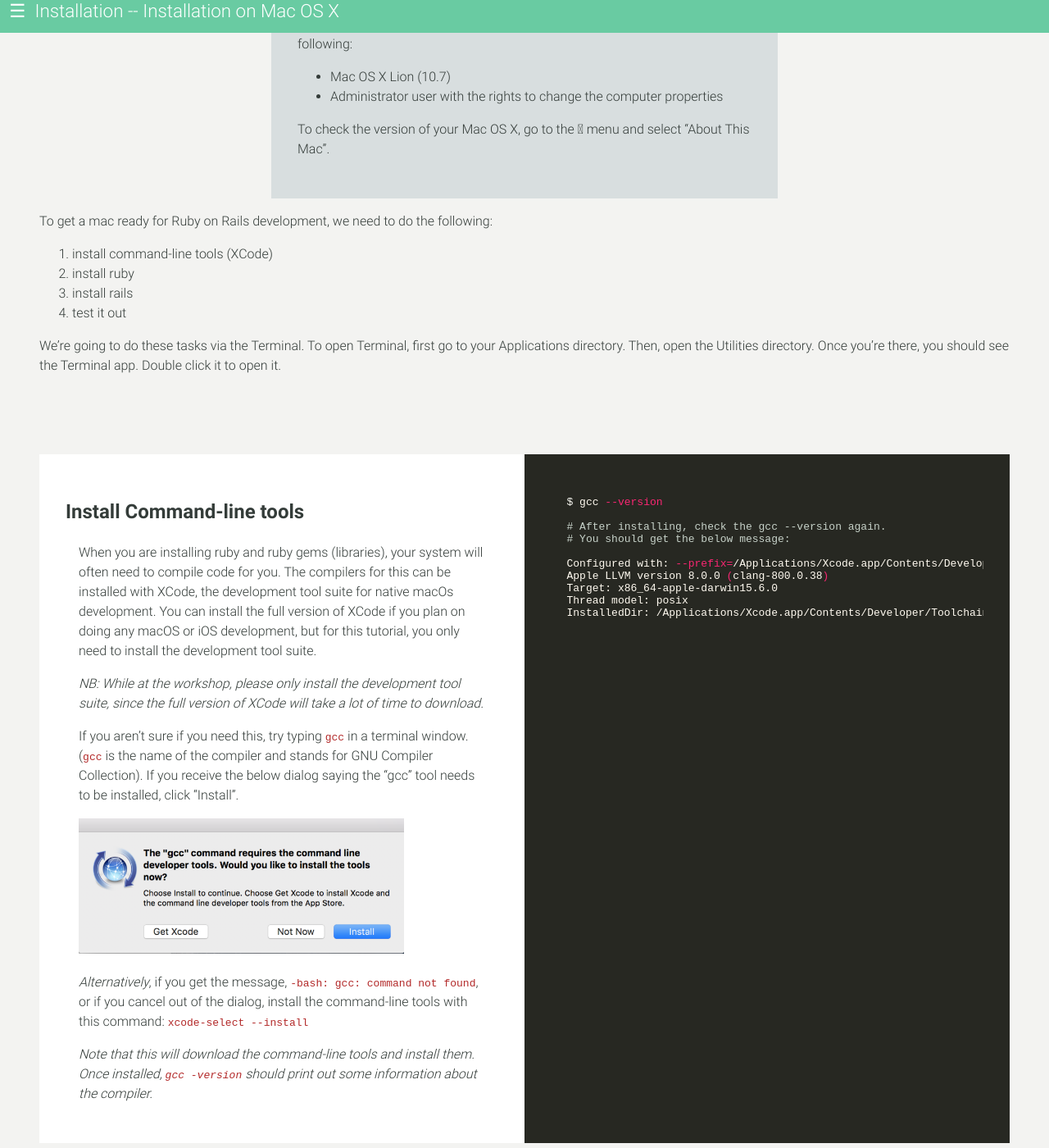
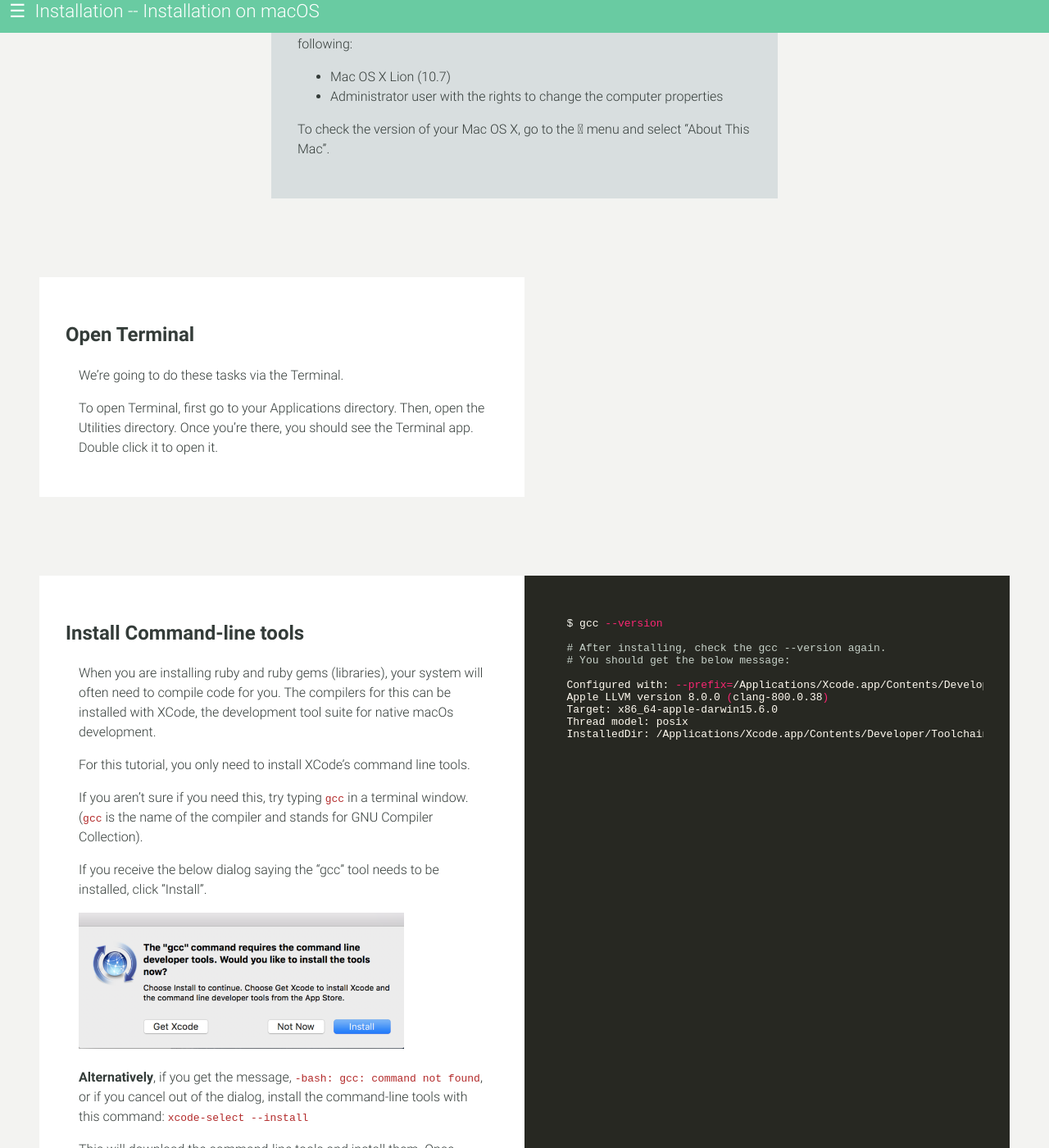
Before and after one commit to bmoreonrails/rails_tutorial, a Jekyll site: the page built from _installation/mac_os.md, in a window 1280 px wide and 1400 px high, scrolled down 306 px. Shown: the whole window at 82% size. Built offline with Jekyll 4.4.1, drawn with Linux system fonts in a browser that asks for light colours; some of the changed text lies outside the part shown.

Commit message:
Tighten up osx install instructions

````diff
--- a/_installation/mac_os.md
+++ b/_installation/mac_os.md
@@ -1,6 +1,6 @@
 ---
 url: mac_os.html
-title: Installation on Mac OS X
+title: Installation on macOS
 layout: rails_installation
 ---
 
@@ -18,31 +18,32 @@
 To check the version of your Mac OS X, go to the &#63743; menu and select "About This Mac".
 {% endprotip %}
 
-To get a mac ready for Ruby on Rails development, we need to do the following:
+{% steps %}
+{% list %}
+## Open Terminal
+We're going to do these tasks via the Terminal.
 
-1. install command-line tools (XCode)
-1. install ruby
-1. install rails
-1. test it out
-
-We're going to do these tasks via the Terminal. To open Terminal, first go to your Applications directory. Then, open the Utilities directory. Once you're there, you should see the Terminal app. Double click it to open it.
-
+To open Terminal, first go to your Applications directory. Then, open the Utilities directory. Once you're there, you should see the Terminal app. Double click it to open it.
+{% endlist %}
+{% endsteps %}
 
 {% steps %}
 {% list %}
 ## Install Command-line tools
 
-When you are installing ruby and ruby gems (libraries), your system will often need to compile code for you.  The compilers for this can be installed with XCode, the development tool suite for native macOs development.  You can install the full version of XCode if you plan on doing any macOS or iOS development, but for this tutorial, you only need to install the development tool suite.
+When you are installing ruby and ruby gems (libraries), your system will often need to compile code for you.  The compilers for this can be installed with XCode, the development tool suite for native macOs development.
 
-*NB: While at the workshop, please only install the development tool suite, since the full version of XCode will take a lot of time to download.*
+For this tutorial, you only need to install XCode's command line tools.
 
-If you aren't sure if you need this, try typing `gcc` in a terminal window. (`gcc` is the name of the compiler and stands for GNU Compiler Collection). If you receive the below dialog saying the "gcc" tool needs to be installed, click "Install".
+If you aren't sure if you need this, try typing `gcc` in a terminal window. (`gcc` is the name of the compiler and stands for GNU Compiler Collection).
+
+If you receive the below dialog saying the "gcc" tool needs to be installed, click "Install".
 
 ![Install command line tools now?]({{ site.baseurl}}/assets/images/install_tools_now_dialog.png)
 
-*Alternatively*, if you get the message, `-bash: gcc: command not found`, or if you cancel out of the dialog, install the command-line tools with this command: `xcode-select --install`
+**Alternatively**, if you get the message, `-bash: gcc: command not found`, or if you cancel out of the dialog, install the command-line tools with this command: `xcode-select --install`
 
-*Note that this will download the command-line tools and install them.  Once installed, `gcc -version` should print out some information about the compiler.*
+This will download the command-line tools and install them.  Once installed, `gcc -version` should print out some information about the compiler.
 {% endlist %}
 {% highlight bash %}
 $ gcc --version
@@ -63,10 +64,14 @@
 # Install Homebrew
 Homebrew allows you to install and manage applications through your terminal, and it's what we'll be using to download RVM.
 
-After you type in the command, the script will show what you're downloading and then ask for your computer password. Enter in your computer password when prompted. (Note: You won't be able to see your password. So just hit enter when you're done!)
+To do this, you'll need to go to [Homebrew's website](http://brew.sh/) and copy and past the command that is given into your terminal prompt.
+
+This command uses [curl](https://en.wikipedia.org/wiki/CURL) which is a command line tool for downloading information over the internet from your terminal. Normally this would not be advised but Homebrew is a very reputible source and used by millions of engineers around the world. So - trust us on this one :-)
+
+After you type in the command, the script will show what you're downloading and then ask for your computer password. Enter in your computer password when prompted. Note that you'r password will not show up when you type it - that's normal. Just type it and press enter.
 {% endlist %}
 {% highlight bash %}
-$ /usr/bin/ruby -e "$(curl -fsSL https://raw.githubusercontent.com/Homebrew/install/master/install)"
+$ /usr/bin/ruby -e "$(curl -fsSL https://raw....)"
 
 # ==> This script will install:
 # /usr/local/bin/brew
@@ -104,22 +109,33 @@
 {% steps %}
 {% list %}
 ## Install RVM
-The [Ruby Version Manager (rvm)](http://rvm.io/) will allow you to install different versions of ruby on your machine and switch between them as you switch from one job to another. [Learn why RVM is useful here](https://code.tutsplus.com/articles/why-you-should-use-rvm--net-19529).
+The [Ruby Version Manager (rvm)](http://rvm.io/) will allow you to install different versions of ruby on your machine and switch between them as you switch from one project to another. [Learn why RVM is useful here](https://code.tutsplus.com/articles/why-you-should-use-rvm--net-19529).
 
 {% protip %}
-Note, if you already have the `rbenv` ruby manager installed, do not install `rvm` (they don't play nice together!). You can check by typing `rbenv --version` in your terminal.
+Note, if you already have the `rbenv` ruby manager installed, do not install `rvm` (they don't play nice together!).
+
+You can check by typing `rbenv --version` in your terminal.
 {% endprotip %}
 
 To install rvm, open a terminal window and run the following commands (copied directly off of the RVM website).
 
-Once install RVM via `\curl -sSL https://get.rvm.io | bash -s stable`, RVM will say:
+`brew install gpg`
+
+`gpg --keyserver hkp://keys.gnupg.net --recv-keys 409B6B1796C275462A1703113804BB82D39DC0E3`
+
+`\curl -sSL https://get.rvm.io | bash -s stable`
+
+`source /Users/[Computer Username]/.rvm/scripts/rvm`
+
+Once installed RVM will say:
 ```
 Installation of RVM in /Users/[Computer Username]/.rvm/ is almost complete:
 
 * To start using RVM you need to run `source /Users/[Computer Username]/.rvm/scripts/rvm`
   in all your open shell windows, in rare cases you need to reopen all shell windows.
 ```
-Copy the following command `source /Users/[Computer Username]/.rvm/scripts/rvm`, and you'll be able to install ruby!
+Follow those instructions and copy the command and past into your terminal and press enter.
+Now you'll be able to install Ruby!
 
 {% endlist %}
 {% highlight bash %}
@@ -136,7 +152,7 @@
 
 {% steps %}
 {% list %}
-# Install Ruby 2.3.1
+## Install Ruby 2.3.1
 Now that you have RVM installed, you can use it to install Ruby.  You simply call `rvm install <version>`.  Let's install the latest version (as of 12/3/2016), v2.3.1.
 
 To verify you're using the correct Ruby version, type `ruby -v`. You should have 2.3.1 as the version.
@@ -205,12 +221,9 @@
 {% aside %}
 If you see the output above, rails is running and you can point your browser at http://localhost:3000 and you should see this:
 
+{% screenshot %}
 ![Yay! You're on Rails!]({{ site.baseurl}}/assets/images/youre_on_rails.png)
+{% endscreenshot %}
 
 This is not the directory you'll be using in the tutorial. To remove this simply type `rm -rf test_rails`.
 {% endaside %}
-
-{% protip %}
-Don't forget to check out some cool [development tools]({{site.baseurl}}/installation/dev_tools/)!
-
-{% endprotip %}
````
Also changed, not shown: installation.md (+2 -2 lines).
